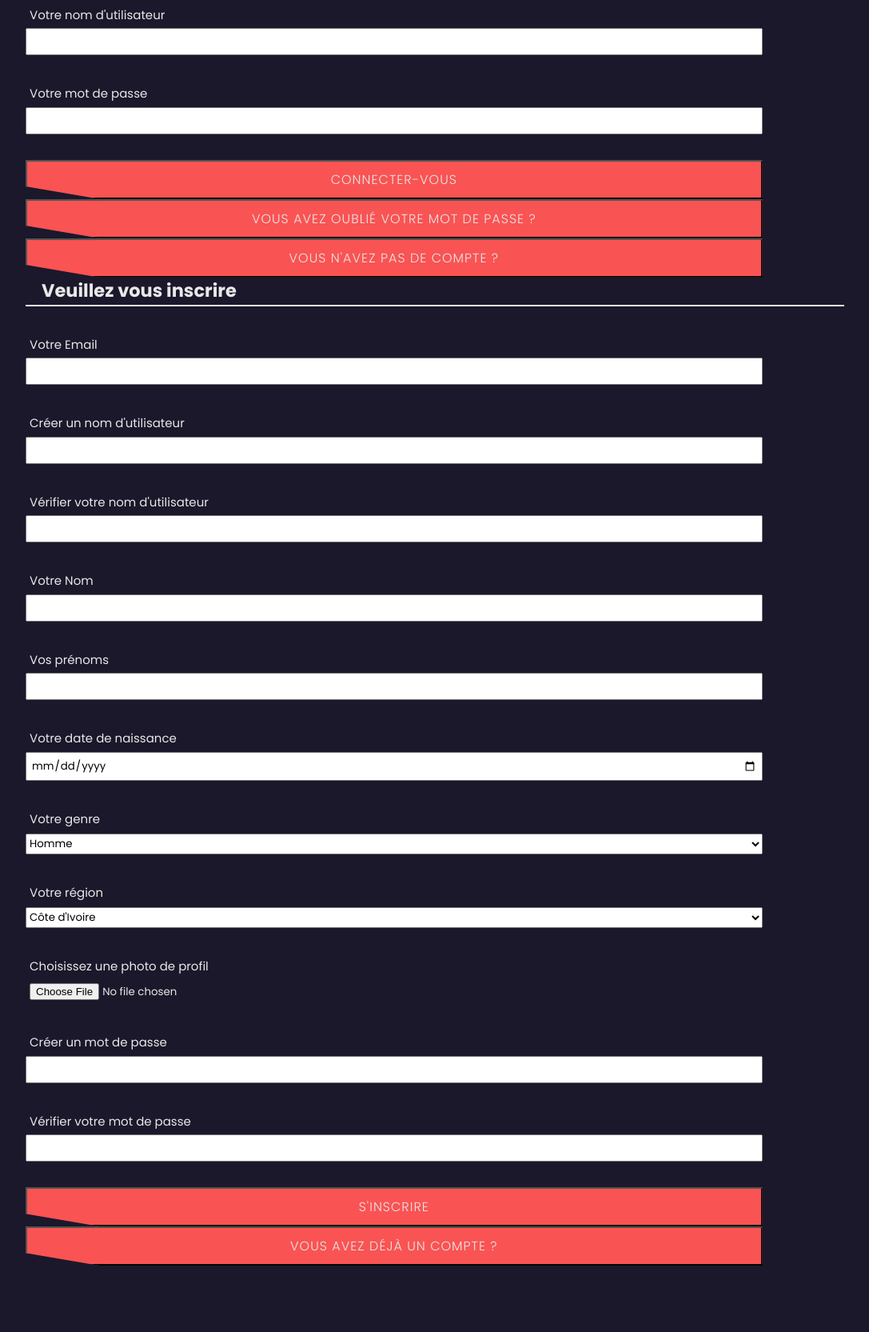
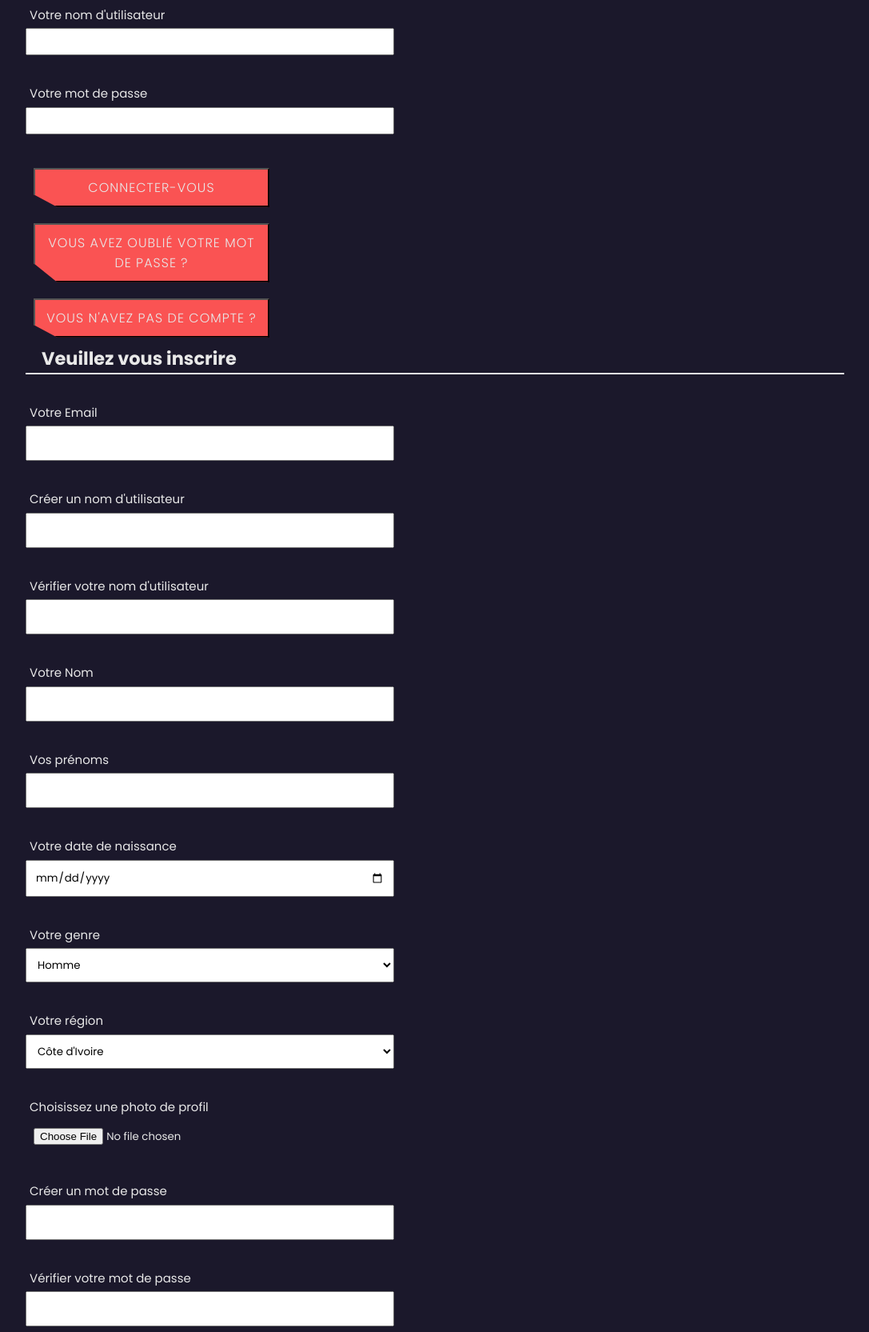
Before and after one commit to yannArmelGALLIE/Website-Shadow-Geeks, a plain HTML site: page frontend/user.html in a window 1280 px wide. Shown: the part 155-1820 px from the top of the page at 80% size, without its empty margins (96-1183 px from the left). Drawn offline with Linux system fonts and the light colour scheme.

Commit message:
Ajout de style à la page user

```diff
--- a/frontend/css/style.css
+++ b/frontend/css/style.css
@@ -479,6 +479,39 @@ img{
     position: absolute;
   }
 
+  /* Sign in section */
+.form-sign-in > button {
+    margin-top: 20px;
+}
+
+.form-sign-in > div >input {
+    width: 50%;
+}
+
+.form-sign-in > div > button {
+    width: 32%;
+    margin: 10px;
+}
+
+/* Sign up section */
+
+.form-sign-up > button {
+    margin-top: 20px;
+}
+
+.form-sign-up > div >input,
+.form-sign-up > div > select {
+    width: 50%;
+    padding: 10px;
+}
+
+.form-sign-up > div > button {
+    width: 32%;
+    margin: 10px;
+}
+
+
+
 
 
  /* Display Block For Deafault Scrool Bar */
```
